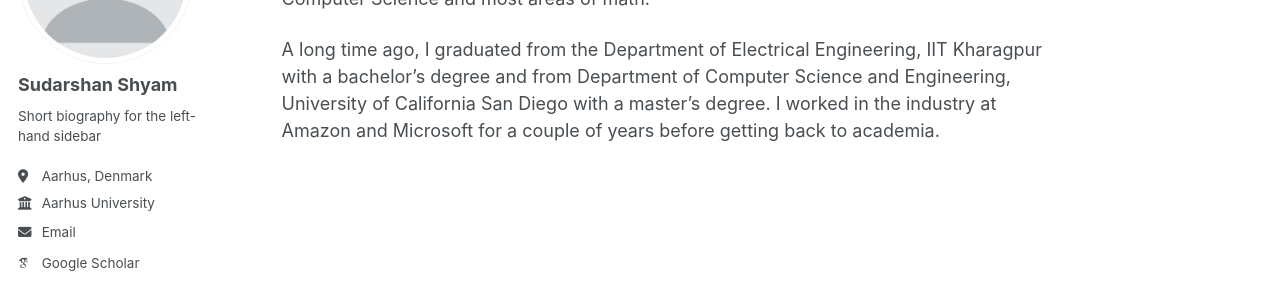
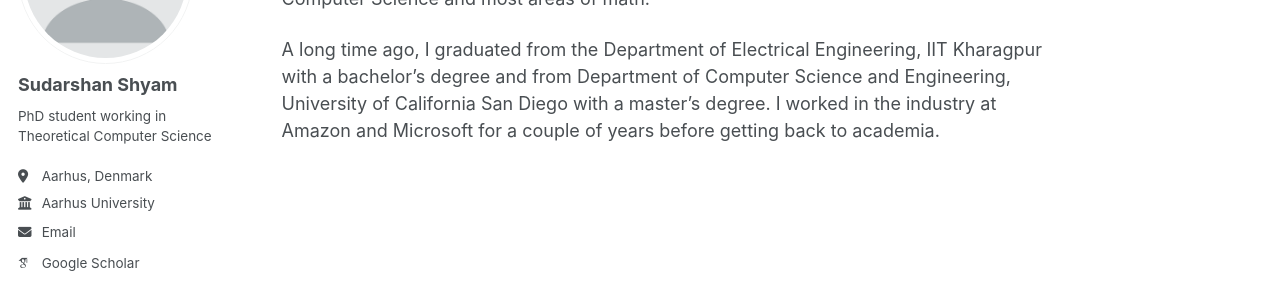
Before and after one commit to sudarshansiitkgp/sudarshansiitkgp.github.io, a Jekyll site: the page built from _pages/about.md, in a window 1280 px wide. Shown: the part 210-510 px from the top of the page. Built offline with Jekyll 4.4.1, drawn with Linux system fonts in a browser that asks for light colours; some web fonts are replaced.

Commit message:
Update _config.yml

```diff
--- a/_config.yml
+++ b/_config.yml
@@ -25,7 +25,7 @@ author:
   avatar           : "profile.png"
   name             : "Sudarshan Shyam"
   pronouns         : # example: "she/her"
-  bio              : "Short biography for the left-hand sidebar"
+  bio              : "PhD student working in Theoretical Computer Science"
   location         : "Aarhus, Denmark"
   employer         : "Aarhus University"
   uri              : # URL
```
